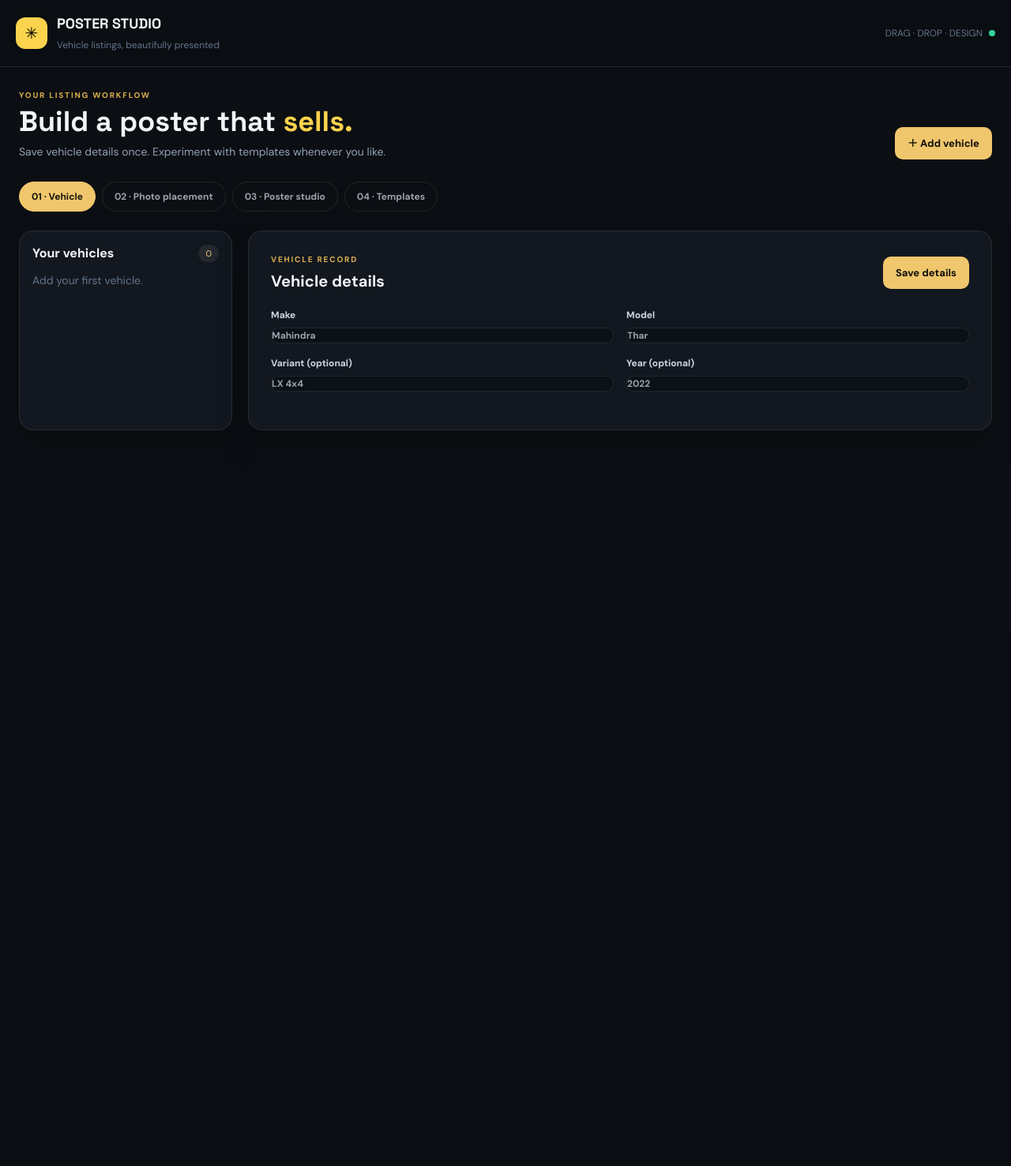
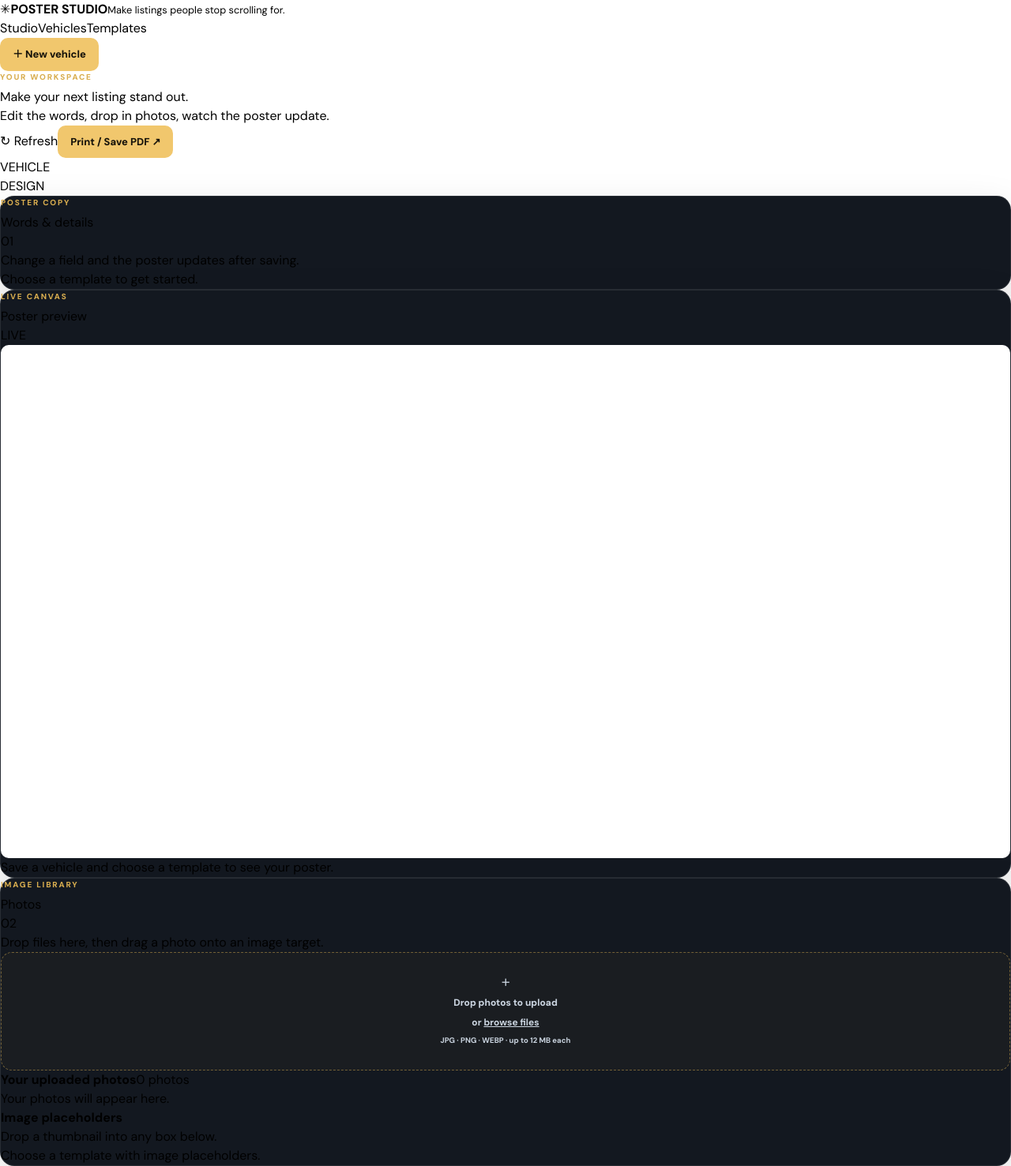
Before and after one commit to AarushSrivatsa/Poster-Generator, a FastAPI app: page / in a window 1280 px wide. Shown: the whole page at 79% size. Before the commit the page ends 545 px from the top, so only its background shows below. Run offline with FastAPI, Linux system fonts and the light colour scheme; data comes from the database, SQL or seed files in the repository; data that the repository does not hold is empty; parts of the project's set-up code (start-up, migrations or seed data) failed here and were passed over; some libraries are stand-ins or nearby versions.

Commit message:
Redesign into a single focused poster workspace

```diff
--- a/app/templates/index.html
+++ b/app/templates/index.html
@@ -1,67 +1,17 @@
 <!doctype html>
-<html lang="en">
-<head>
-  <meta charset="utf-8"><meta name="viewport" content="width=device-width,initial-scale=1">
-  <title>Poster Studio — Car Listing Designer</title>
-  <script src="https://cdn.tailwindcss.com"></script>
-  <link rel="preconnect" href="https://fonts.googleapis.com"><link href="https://fonts.googleapis.com/css2?family=DM+Sans:wght@400;500;600;700;800&family=Space+Grotesk:wght@500;600;700&display=swap" rel="stylesheet">
-  <link rel="stylesheet" href="/static/app.css">
-</head>
-<body class="min-h-screen bg-[#0b0e12] text-slate-100">
-  <header class="sticky top-0 z-30 border-b border-white/10 bg-[#0b0e12]/95 backdrop-blur">
-    <div class="mx-auto flex max-w-[1500px] items-center justify-between px-5 py-4">
-      <a class="flex items-center gap-3" href="/"><span class="grid h-10 w-10 place-items-center rounded-xl bg-amber-300 text-xl text-black">✳</span><span><b class="block font-display text-lg">POSTER STUDIO</b><small class="text-xs text-slate-500">Vehicle listings, beautifully presented</small></span></a>
-      <div class="flex items-center gap-2"><span class="hidden text-xs text-slate-500 sm:block">DRAG · DROP · DESIGN</span><span class="h-2 w-2 rounded-full bg-emerald-400"></span></div>
-    </div>
-  </header>
-  <main class="mx-auto max-w-[1500px] px-4 py-7 sm:px-6">
-    <div class="mb-7 flex flex-wrap items-end justify-between gap-4">
-      <div><p class="eyebrow">YOUR LISTING WORKFLOW</p><h1 class="font-display text-3xl font-bold sm:text-4xl">Build a poster that <span class="text-amber-300">sells.</span></h1><p class="mt-2 text-sm text-slate-400">Save vehicle details once. Experiment with templates whenever you like.</p></div>
-      <button id="newVehicle" class="primary-btn">＋ Add vehicle</button>
-    </div>
-    <div class="mb-6 flex flex-wrap gap-2">
-      <button class="tab active" data-tab="vehicle">01 · Vehicle</button><button class="tab" data-tab="photos">02 · Photo placement</button><button class="tab" data-tab="poster">03 · Poster studio</button><button class="tab" data-tab="templates">04 · Templates</button>
-    </div>
-    <section id="vehiclePanel" class="panel grid gap-5 lg:grid-cols-[270px_1fr]">
-      <aside class="surface p-4"><div class="mb-3 flex items-center justify-between"><h2 class="font-bold">Your vehicles</h2><span id="vehicleCount" class="count">0</span></div><div id="vehicleList" class="space-y-2"><p class="text-sm text-slate-500">Loading vehicles…</p></div></aside>
-      <div class="surface p-5 sm:p-7">
-        <div class="mb-5 flex items-center justify-between"><div><p class="eyebrow">VEHICLE RECORD</p><h2 class="text-xl font-bold">Vehicle details</h2></div><button id="saveVehicle" class="primary-btn">Save details</button></div>
-        <form id="vehicleForm" class="grid gap-4 sm:grid-cols-2">
-          <input type="hidden" name="id">
-          <label>Make<input name="make" placeholder="Mahindra" required></label>
-          <label>Model<input name="model" placeholder="Thar" required></label>
-          <label>Variant (optional)<input name="variant" placeholder="LX 4x4"></label>
-          <label>Year (optional)<input name="year" placeholder="2022"></label>
-        </form>
-        <div class="mt-5 flex justify-end"><button id="deleteVehicle" class="danger-btn hidden">Delete vehicle</button></div>
-      </div>
-    </section>
-
-    <section id="photosPanel" class="panel hidden"><div class="grid gap-5 lg:grid-cols-[300px_1fr]">
-      <aside class="surface p-5"><p class="eyebrow">YOUR PHOTOS</p><h2 class="mb-1 text-xl font-bold">Photo library</h2><p class="mb-4 text-sm text-slate-400">Drop as many photos as you need. Drag them onto any image placeholder.</p>
-      <label id="uploadZone" class="upload-zone"><span class="text-3xl">＋</span><b>Drop photos here</b><span class="text-xs text-slate-500">or click to browse</span><input id="photoInput" type="file" accept="image/jpeg,image/png,image/webp" multiple hidden></label><div id="photoLibrary" class="mt-4 grid grid-cols-2 gap-3"></div></aside>
-      <div class="surface p-5"><p class="eyebrow">AUTO-DETECTED FROM TEMPLATE</p><h2 class="text-xl font-bold">Drop photos into your design</h2><p class="mb-4 text-sm text-slate-400">Image slots appear automatically. No fixed number or predefined views.</p><div id="slotBoard" class="grid gap-3 sm:grid-cols-2 xl:grid-cols-3"></div></div>
-    </div></section>
-
-    <section id="posterPanel" class="panel hidden">
-      <div class="grid gap-5 xl:grid-cols-[minmax(280px,360px)_1fr]">
-        <aside class="surface space-y-5 p-5">
-          <div><p class="eyebrow">DESIGN SETTINGS</p><h2 class="text-xl font-bold">Poster studio</h2></div>
-          <label>Choose template<select id="templateSelect"></select></label>
-          <div><p class="eyebrow">EDIT YOUR CONTENT</p><div id="contentFields" class="space-y-3"></div></div><div class="rounded-xl border border-white/10 bg-white/[.03] p-3"><b class="text-sm">Quick tip</b><p class="mt-1 text-xs leading-5 text-slate-400">Drag photos into image slots. Text updates in the live preview as you type.</p></div>
-          <button id="openPhotos" class="secondary-btn w-full">＋ Add / arrange photos</button><button id="refreshPreview" class="secondary-btn w-full">Refresh preview ↗</button><button id="printPoster" class="secondary-btn w-full">Print / Save as PDF</button>
-        </aside>
-        <div class="surface min-w-0 p-3 sm:p-5"><div class="mb-3 flex items-center justify-between"><b>Live poster preview</b><span class="text-xs text-slate-500">Preview frame</span></div><iframe id="posterFrame" title="Poster preview" sandbox="allow-scripts allow-modals" class="preview-frame"></iframe></div>
-      </div>
-    </section>
-
-    <section id="templatesPanel" class="panel hidden grid gap-5 lg:grid-cols-[1fr_1fr]">
-      <div class="surface p-5"><p class="eyebrow">TEMPLATE LIBRARY</p><h2 class="mb-2 text-xl font-bold">Saved templates</h2><p class="mb-4 text-sm text-slate-400">Add HTML + Tailwind templates generated by an AI assistant. Use the placeholder reference on the right.</p><div id="templateList" class="space-y-2"></div></div>
-      <div class="surface p-5"><p class="eyebrow">MAKE IT YOURS</p><h2 class="mb-4 text-xl font-bold">Add a template</h2><form id="templateForm" class="space-y-3"><label>Template name<input name="name" required placeholder="Premium black & gold"></label><label>Short description<input name="description" placeholder="Bold dealership listing layout"></label><label>HTML + Tailwind<textarea name="html" required rows="12" class="code-input" placeholder="<main class='bg-black text-white'>&#10;  <h1>&#123;&#123;car.make&#125;&#125; &#123;&#123;car.model&#125;&#125;</h1>&#10;  <img src='&#123;&#123;slot.hero&#125;&#125;'>&#10;</main>"></textarea></label><button class="primary-btn w-full">Save template</button></form>
-        <div class="mt-5 rounded-xl border border-white/10 bg-black/20 p-4"><b class="text-sm">Simple placeholders</b><p class="mt-2 text-xs leading-5 text-slate-400">Use <code>&#123;&#123;image1&#125;&#125;</code>, <code>&#123;&#123;image2&#125;&#125;</code> for photos and <code>&#123;&#123;title1&#125;&#125;</code>, <code>&#123;&#123;title2&#125;&#125;</code>, <code>&#123;&#123;price&#125;&#125;</code> for editable text. Add as many as your design needs.</p></div>
-      </div>
-    </section>
-    <div id="toast" class="toast hidden"></div>
-  </main>
-  <script src="/static/app.js"></script>
-</body></html>
+<html lang="en"><head><meta charset="utf-8"><meta name="viewport" content="width=device-width,initial-scale=1">
+<title>Poster Studio</title><script src="https://cdn.tailwindcss.com"></script>
+<link rel="preconnect" href="https://fonts.googleapis.com"><link href="https://fonts.googleapis.com/css2?family=DM+Sans:wght@400;500;600;700;800&family=Space+Grotesk:wght@500;600;700&display=swap" rel="stylesheet"><link rel="stylesheet" href="/static/app.css"></head>
+<body><header class="app-header"><a class="brand" href="/"><span class="brand-mark">✳</span><span><b>POSTER STUDIO</b><small>Make listings people stop scrolling for.</small></span></a><nav class="top-nav"><button class="nav-tab active" data-tab="studio">Studio</button><button class="nav-tab" data-tab="vehicle">Vehicles</button><button class="nav-tab" data-tab="templates">Templates</button></nav><button id="newVehicle" class="primary-btn">＋ New vehicle</button></header>
+<main class="app-main">
+<section id="studioPanel" class="panel"><div class="studio-heading"><div><p class="eyebrow">YOUR WORKSPACE</p><h1>Make your next <span>listing stand out.</span></h1><p class="muted">Edit the words, drop in photos, watch the poster update.</p></div><div class="studio-actions"><button id="refreshPreview" class="quiet-btn">↻ Refresh</button><button id="printPoster" class="primary-btn">Print / Save PDF ↗</button></div></div>
+<div class="toolbar"><div class="toolbar-group"><span class="toolbar-label">VEHICLE</span><div id="vehicleChips" class="chip-list"></div></div><div class="toolbar-group"><span class="toolbar-label">DESIGN</span><div id="templateChoices" class="template-chips"></div></div></div>
+<div class="workspace"><aside class="editor-panel surface"><div class="panel-heading"><div><p class="eyebrow">POSTER COPY</p><h2>Words & details</h2></div><span class="step-number">01</span></div><p class="helper">Change a field and the poster updates after saving.</p><div id="contentFields" class="content-fields"><p class="muted">Choose a template to get started.</p></div></aside>
+<section class="preview-panel surface"><div class="preview-top"><div><p class="eyebrow">LIVE CANVAS</p><h2>Poster preview</h2></div><span class="live-indicator"><i></i> LIVE</span></div><div class="preview-wrap"><iframe id="posterFrame" title="Live poster preview" sandbox="allow-scripts allow-modals" class="preview-frame"></iframe><div id="previewEmpty" class="preview-empty">Save a vehicle and choose a template to see your poster.</div></div></section>
+<aside class="photo-panel surface"><div class="panel-heading"><div><p class="eyebrow">IMAGE LIBRARY</p><h2>Photos</h2></div><span class="step-number">02</span></div><p class="helper">Drop files here, then drag a photo onto an image target.</p><label id="uploadZone" class="upload-zone"><input id="photoInput" type="file" accept="image/jpeg,image/png,image/webp" multiple hidden><span class="upload-icon">＋</span><b>Drop photos to upload</b><span>or <u>browse files</u></span><small>JPG · PNG · WEBP · up to 12 MB each</small></label>
+<div class="library-heading"><b>Your uploaded photos</b><span id="photoCount">0 photos</span></div><div id="photoLibrary" class="photo-library"><p class="muted">Your photos will appear here.</p></div>
+<div class="slot-heading"><div><b>Image placeholders</b><p>Drop a thumbnail into any box below.</p></div></div><div id="slotBoard" class="slot-board"><p class="muted">Choose a template with image placeholders.</p></div></aside></div></section>
+<section id="vehiclePanel" class="panel hidden"><div class="page-heading"><div><p class="eyebrow">YOUR INVENTORY</p><h1>Vehicles</h1><p class="muted">Only enter the basics here. Put poster wording in the Studio.</p></div><button id="saveVehicle" class="primary-btn">Save vehicle</button></div>
+<div class="vehicle-layout"><aside class="surface vehicle-list-panel"><div class="panel-heading"><h2>Your vehicles</h2><span id="vehicleCount" class="step-number">0</span></div><div id="vehicleList" class="vehicle-list"></div></aside><section class="surface vehicle-form-panel"><div class="panel-heading"><div><p class="eyebrow">VEHICLE BASICS</p><h2>About this vehicle</h2></div></div><form id="vehicleForm" class="vehicle-fields"><input type="hidden" name="id"><label>Make<input name="make" placeholder="Mahindra" required></label><label>Model<input name="model" placeholder="Thar" required></label><label>Variant <small>optional</small><input name="variant" placeholder="LX 4x4"></label><label>Year <small>optional</small><input name="year" placeholder="2022"></label></form><div class="vehicle-footer"><button id="deleteVehicle" class="danger-btn hidden">Delete vehicle</button></div></section></div></section>
+<section id="templatesPanel" class="panel hidden"><div class="page-heading"><div><p class="eyebrow">YOUR DESIGNS</p><h1>Templates</h1><p class="muted">Choose a saved design or add your own HTML + Tailwind template.</p></div></div><div class="template-layout"><section class="surface template-list-panel"><h2>Saved designs</h2><div id="templateList" class="template-list"></div></section><section class="surface template-form-panel"><h2>Add a design</h2><form id="templateForm" class="template-form"><label>Template name<input name="name" placeholder="Clean modern listing" required></label><label>Short note<input name="description" placeholder="Optional description"></label><label>Paste your HTML + Tailwind<textarea name="html" rows="16" class="code-input" required placeholder="<main class='...'>&#10;  <h1>{{title1}}</h1>&#10;  <img src='{{image1}}'>&#10;  <h2>{{price}}</h2>&#10;</main>"></textarea></label><button class="primary-btn">Save template</button></form><div class="placeholder-help"><b>Simple placeholder names</b><p><code>{{title1}}</code> <code>{{title2}}</code> <code>{{price}}</code> become editable fields. <code>{{image1}}</code> <code>{{image2}}</code> become photo drop targets. Add as many as your design needs.</p></div></section></div></section>
+<div id="toast" class="toast hidden"></div></main><script src="/static/app.js"></script></body></html>
```
